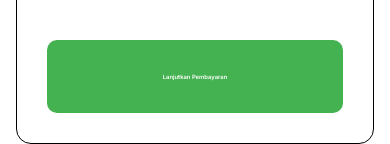
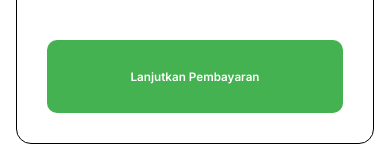
Before and after one commit to W-ptra/FeastEaseV2.github.io, a plain HTML site: page docs/checkout.html in a window 390 px wide. Shown: the part 1259-1403 px from the top of the page. Drawn offline with Linux system fonts and the light colour scheme.

Commit message:
fix font

```diff
--- a/docs/style_checkout.css
+++ b/docs/style_checkout.css
@@ -836,7 +836,9 @@ input[type="checkbox"] {
                     text-align: end;
                 }
 
-
+                .content_bayar{
+                    font-size: 3vw;
+                }
                 .catatan-titip_satpam{
 
                     text-indent: 7vw;
```
